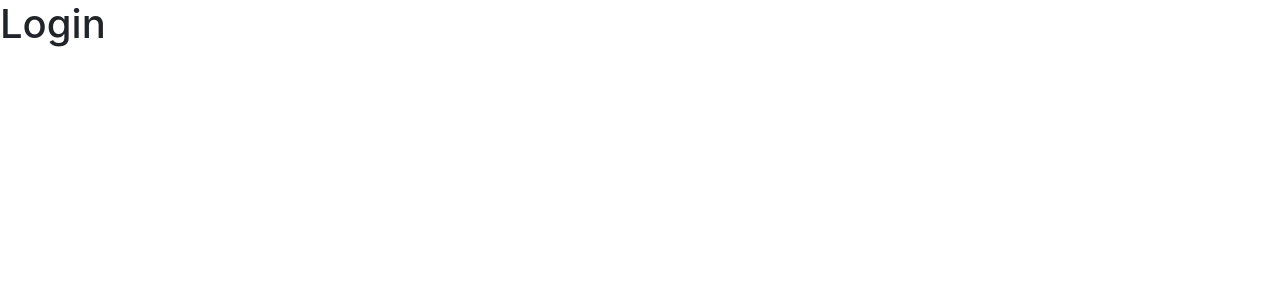
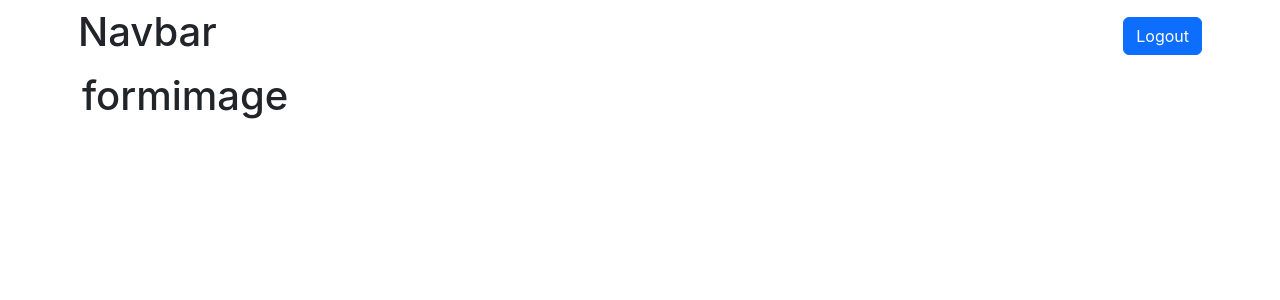
Before and after one commit to PatanSharuKhan/JokesApp, a React (Create React App) app: page /login in a window 1280 px wide. Shown: the top 300 px of the page. Built offline with nearby package versions, Linux system fonts and the light colour scheme.

Commit message:
Modified code

```diff
--- a/src/App.js
+++ b/src/App.js
@@ -1,17 +1,8 @@
 import "./App.css"
 import { BrowserRouter, Route, Routes } from "react-router-dom"
-
-const Home = () => {
-  return <h1>hello</h1>
-}
-
-const Login = () => {
-  return <h1>Login</h1>
-}
-
-const NotFound = () => {
-  return <h1>Not Found Page</h1>
-}
+import NotFound from "./pages/NotFound"
+import Login from "./pages/Login"
+import Home from "./pages/Home"
 
 function App() {
   return (
--- /dev/null
+++ b/src/pages/Home/index.js
@@ -0,0 +1,5 @@
+const Home = () => {
+  return <h1>hello</h1>
+}
+
+export default Home
--- /dev/null
+++ b/src/pages/Login/index.js
@@ -0,0 +1,19 @@
+import Navbar from "../../components/Navbar"
+
+const Login = () => {
+  return (
+    <>
+      <Navbar />
+      <div id="loginSection" className="container d-lg-flex">
+        <div id="loginImageBlock" className="order-lg-1">
+          <h1>image</h1>
+        </div>
+        <div id="loginFormBlock">
+          <h1>form</h1>
+        </div>
+      </div>
+    </>
+  )
+}
+
+export default Login
--- /dev/null
+++ b/src/pages/NotFound/index.js
@@ -0,0 +1,5 @@
+const NotFound = () => {
+  return <h1>Not Found Page</h1>
+}
+
+export default NotFound
```
Also changed, not shown: src/pages/Login/index.css (added).
